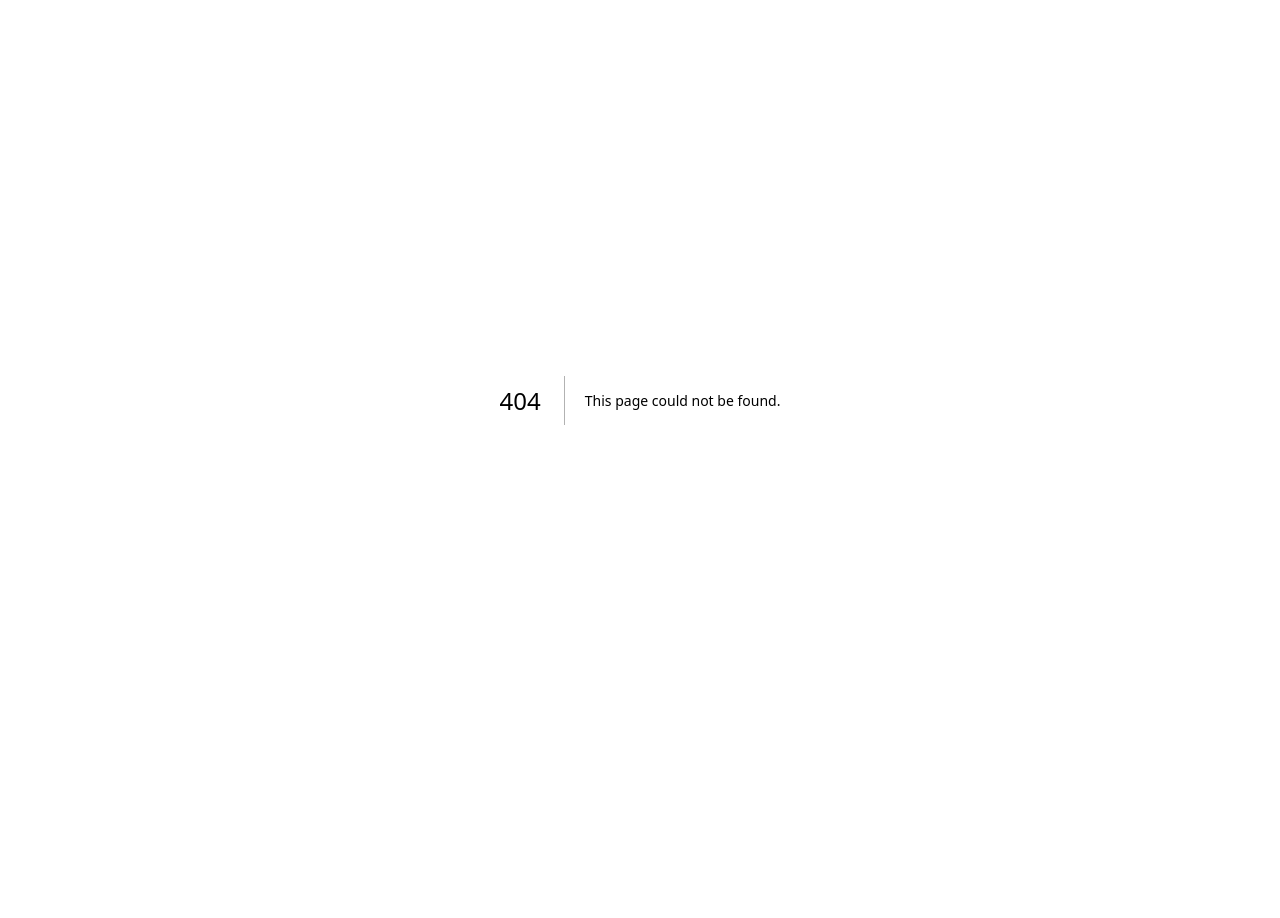
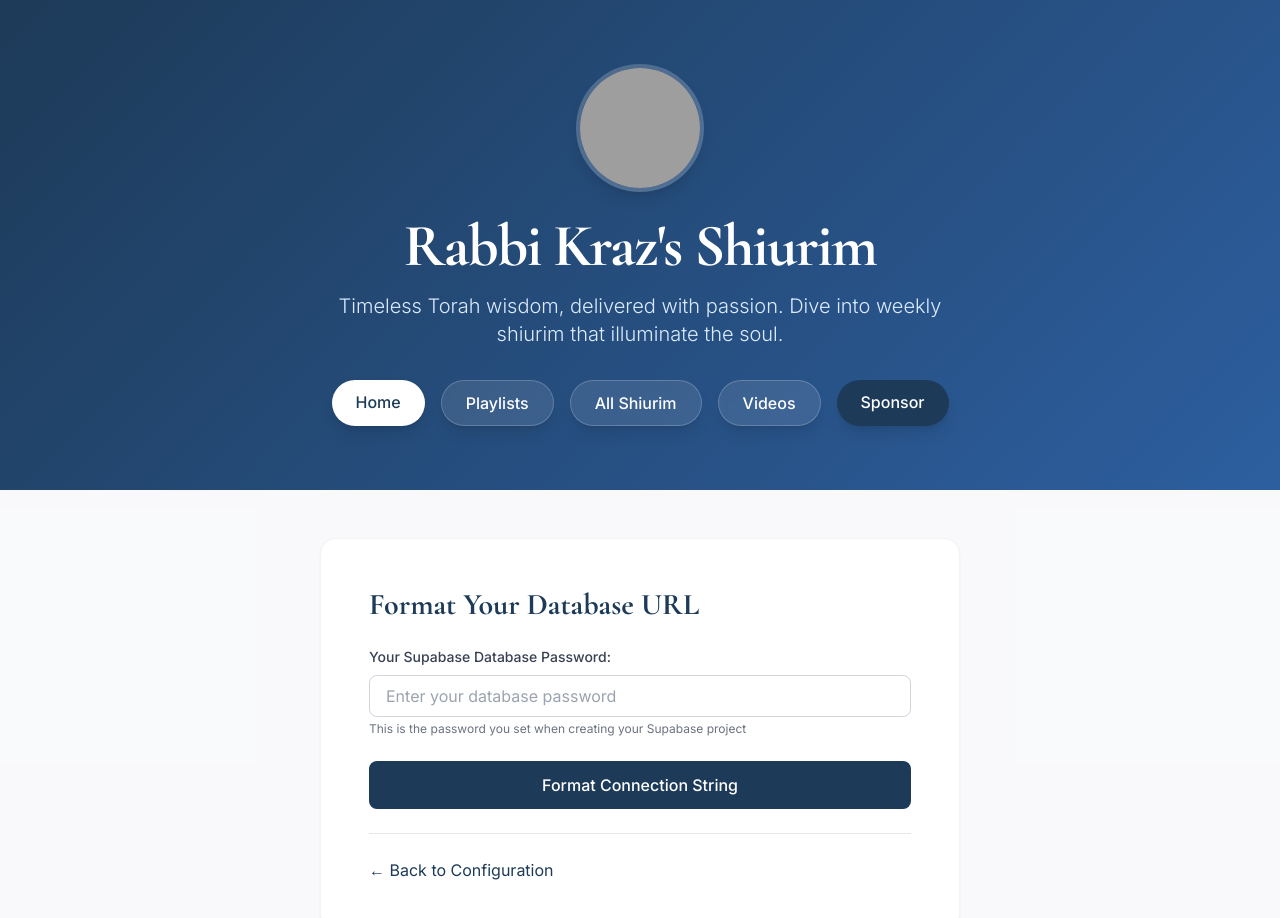
Before and after one commit to rabbikraz/kraztest, a Next.js app: page /format-db-url in a window 1280 px wide. Before the commit this address had no page. Shown: the top 918 px of the page. Before the commit the page ends 896 px from the top, so only its background shows below. Built offline with nearby package versions, Linux system fonts and the light colour scheme; grey boxes are pictures that could not be loaded.

Commit message:
Add connection string formatter helper page

```diff
--- a/app/configure/page.tsx
+++ b/app/configure/page.tsx
@@ -97,6 +97,21 @@ export default function ConfigurePage() {
                       <code className="text-xs break-all bg-gray-100 p-2 rounded block">
                         postgresql://postgres:[YOUR-PASSWORD]@db.xxxxx.supabase.co:5432/postgres
                       </code>
+                    </div>
+
+                    <div className="bg-purple-50 border border-purple-200 rounded-lg p-4 mb-3">
+                      <p className="text-sm text-purple-900 font-medium mb-2">
+                        🚀 Quick Format Helper:
+                      </p>
+                      <p className="text-xs text-purple-800 mb-3">
+                        If you already have your connection string, use our helper to format it correctly:
+                      </p>
+                      <a
+                        href="/format-db-url"
+                        className="inline-block bg-purple-600 text-white px-4 py-2 rounded-lg hover:bg-purple-700 transition-colors text-sm font-medium"
+                      >
+                        Format My Connection String →
+                      </a>
                     </div>
 
                     <div className="bg-yellow-50 border border-yellow-200 rounded p-3 mb-3">
--- /dev/null
+++ b/app/format-db-url/page.tsx
@@ -0,0 +1,106 @@
+'use client'
+
+import { useState } from 'react'
+import Header from '@/components/Header'
+
+export default function FormatDbUrlPage() {
+  const [password, setPassword] = useState('')
+  const [formatted, setFormatted] = useState('')
+
+  const baseUrl = 'postgresql://postgres:[YOUR-PASSWORD]@db.tjywoiawsxrrepthgkqd.supabase.co:5432/postgres'
+
+  const handleFormat = () => {
+    if (!password) {
+      alert('Please enter your database password')
+      return
+    }
+
+    const formattedUrl = baseUrl.replace('[YOUR-PASSWORD]', encodeURIComponent(password)) + '?sslmode=require'
+    setFormatted(formattedUrl)
+  }
+
+  const copyToClipboard = () => {
+    navigator.clipboard.writeText(formatted)
+    alert('Copied to clipboard! Now paste this into Netlify environment variables.')
+  }
+
+  return (
+    <div className="min-h-screen flex flex-col bg-gray-50/50">
+      <Header />
+      <main className="flex-1 w-full max-w-2xl mx-auto px-4 py-12">
+        <div className="bg-white rounded-2xl shadow-sm border border-gray-100 p-8 md:p-12">
+          <h1 className="font-serif text-3xl font-bold text-primary mb-6">
+            Format Your Database URL
+          </h1>
+
+          <div className="space-y-6">
+            <div>
+              <label className="block text-sm font-medium text-gray-700 mb-2">
+                Your Supabase Database Password:
+              </label>
+              <input
+                type="password"
+                value={password}
+                onChange={(e) => setPassword(e.target.value)}
+                placeholder="Enter your database password"
+                className="w-full px-4 py-2 border border-gray-300 rounded-lg focus:ring-2 focus:ring-primary focus:border-transparent"
+              />
+              <p className="text-xs text-gray-500 mt-1">
+                This is the password you set when creating your Supabase project
+              </p>
+            </div>
+
+            <button
+              onClick={handleFormat}
+              className="w-full bg-primary text-white px-6 py-3 rounded-lg hover:bg-secondary transition-colors font-medium"
+            >
+              Format Connection String
+            </button>
+
+            {formatted && (
+              <div className="bg-green-50 border border-green-200 rounded-lg p-6">
+                <h2 className="font-semibold text-green-900 mb-3">
+                  ✅ Your Complete DATABASE_URL:
+                </h2>
+                <div className="bg-white rounded p-3 mb-3">
+                  <code className="text-xs break-all block text-gray-800">
+                    {formatted}
+                  </code>
+                </div>
+                <button
+                  onClick={copyToClipboard}
+                  className="w-full bg-green-600 text-white px-4 py-2 rounded-lg hover:bg-green-700 transition-colors font-medium"
+                >
+                  📋 Copy to Clipboard
+                </button>
+                <div className="mt-4 bg-blue-50 border border-blue-200 rounded p-4">
+                  <h3 className="font-semibold text-blue-900 mb-2 text-sm">
+                    Next Steps:
+                  </h3>
+                  <ol className="list-decimal list-inside space-y-1 text-xs text-blue-800">
+                    <li>Go to <a href="https://app.netlify.com" target="_blank" rel="noopener noreferrer" className="underline">Netlify Dashboard</a></li>
+                    <li>Select your site → Site settings → Environment variables</li>
+                    <li>Click "Add a variable"</li>
+                    <li>Key: <code className="bg-blue-100 px-1 rounded">DATABASE_URL</code></li>
+                    <li>Value: Paste the connection string above</li>
+                    <li>Click "Save"</li>
+                    <li>Go to Deploys → Trigger deploy → Deploy site</li>
+                  </ol>
+                </div>
+              </div>
+            )}
+
+            <div className="pt-6 border-t border-gray-200">
+              <a
+                href="/configure"
+                className="text-primary hover:text-secondary transition-colors"
+              >
+                ← Back to Configuration
+              </a>
+            </div>
+          </div>
+        </div>
+      </main>
+    </div>
+  )
+}
```
